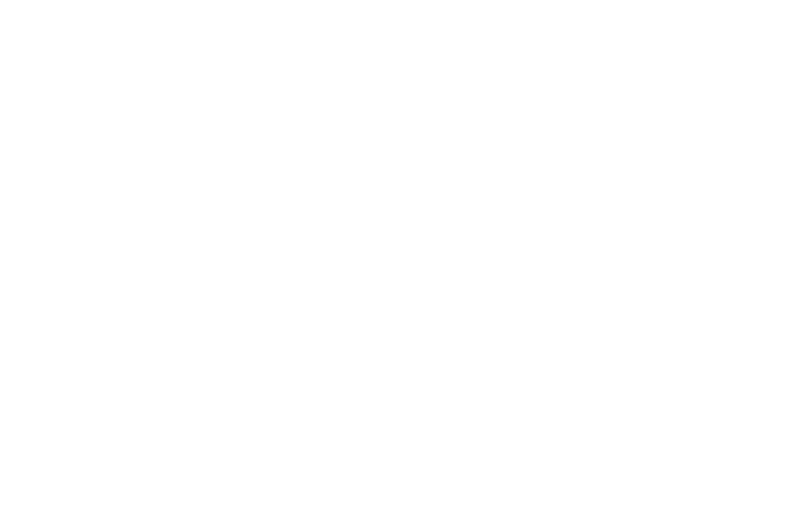
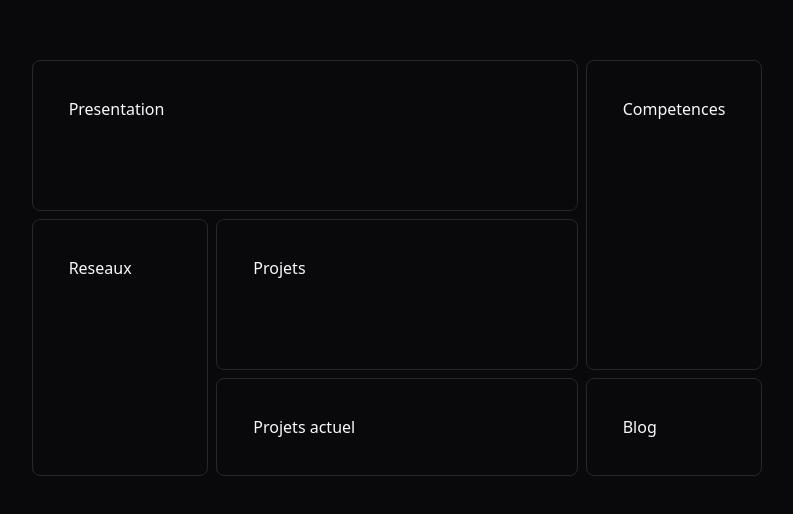
Before and after one commit to alex-robert-fr/alex-robert-fr.github.io, a React (Vite) app: page / in a window 1280 px wide. Shown: the part 132-646 px from the top of the page, without its empty margins (243-1036 px from the left). Built offline with nearby package versions, Linux system fonts and the light colour scheme.

Commit message:
💄 Add sections in grid structure

```diff
--- a/src/App.tsx
+++ b/src/App.tsx
@@ -1,5 +1,18 @@
+import Section from "./components/Section";
+
 function App() {
-  return <></>;
+  return (
+    <div className="flex h-screen w-screen items-center justify-center bg-background">
+      <div className="grid max-h-[75%] max-w-5xl grid-cols-4 grid-rows-8 flex-wrap">
+        <Section className="col-span-3 row-span-3">Presentation</Section>
+        <Section className="col-span-1 row-span-6">Competences</Section>
+        <Section className="col-span-1 row-span-5">Reseaux</Section>
+        <Section className="col-span-2 row-span-3">Projets</Section>
+        <Section className="col-span-2 row-span-2">Projets actuel</Section>
+        <Section className="col-span-1 row-span-2">Blog</Section>
+      </div>
+    </div>
+  );
 }
 
 export default App;
--- /dev/null
+++ b/src/components/Section.tsx
@@ -0,0 +1,16 @@
+function Section({
+  children,
+  className,
+}: {
+  children: string;
+  className: string;
+}) {
+  return (
+    <p
+      className={`m-1 inline-block rounded-lg border border-border bg-card p-9 text-foreground ${className}`}
+    >
+      {children}
+    </p>
+  );
+}
+export default Section;
```
